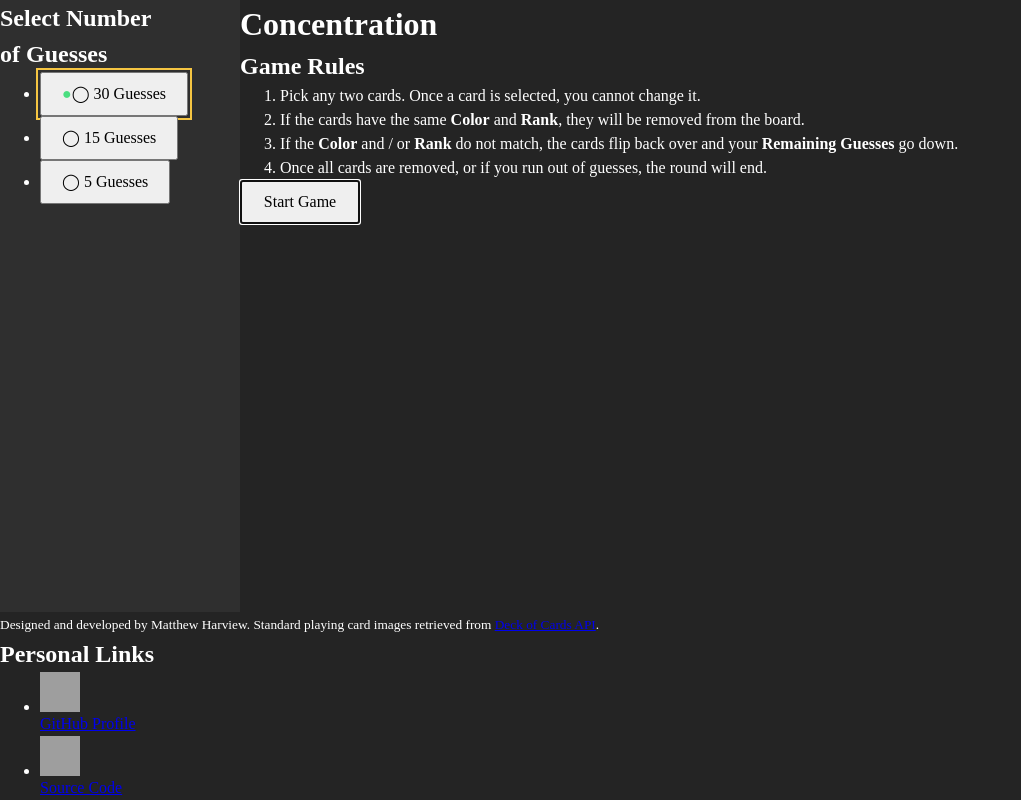
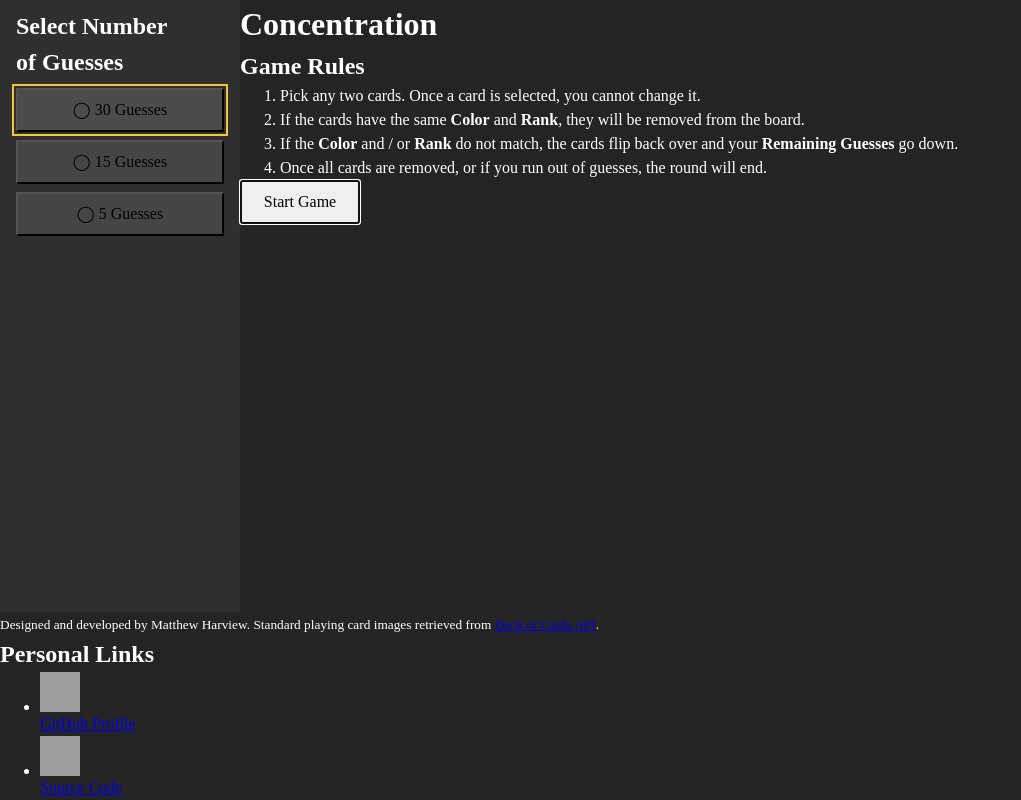
Before and after one commit to Long-Hold/memory-card, a React (Vite) app: page / in a window 1280 px wide. Shown: the whole page, without its empty margins (0-1021 px from the left). Built offline with nearby package versions, Linux system fonts and the light colour scheme; grey boxes are pictures that could not be loaded.

Commit message:
feat: style sidebar children layouts and dimensions (#24)

```diff
--- a/src/components/sidebar/sidebar.css
+++ b/src/components/sidebar/sidebar.css
@@ -15,8 +15,39 @@
   }
 
   .sidebar-panel {
+    padding: var(--container-padding);
     width: 100%;
     background-color: var(--menu-color);
+  }
+
+  .sidebar-panel {
+    display: flex;
+    flex-flow: column nowrap;
+    align-items: center;
+    gap: var(--small-items-gap);
+  }
+
+  .settings-list {
+    list-style: none;
+    margin: 0;
+    padding: 0;
+    width: 100%;
+
+    display: grid;
+    grid-template-columns: 1fr;
+    gap: var(--small-items-gap);
+  }
+
+  .settings-list li {
+    display: flex;
+    flex-flow: row nowrap;
+    justify-content: center;
+    align-items: center;
+  }
+
+  .difficulty-button {
+    width: min(100%, 300px);
+    background-color: var(--button-bg);
   }
 
   @media screen and (width <= 48rem) {
@@ -67,13 +98,10 @@
 }
 
 .difficulty-button[aria-pressed="true"] {
+  position: relative;
   outline: 2px solid var(--selected-gold);
   outline-offset: 2px;
-
-  &::before {
-    content: "●";
-    color: #4ade80;
-  }
+  background-color: var(--button-bg-selected);
 }
 
 /* Intentionally global: locks page scroll while the mobile sidebar is open.
```
